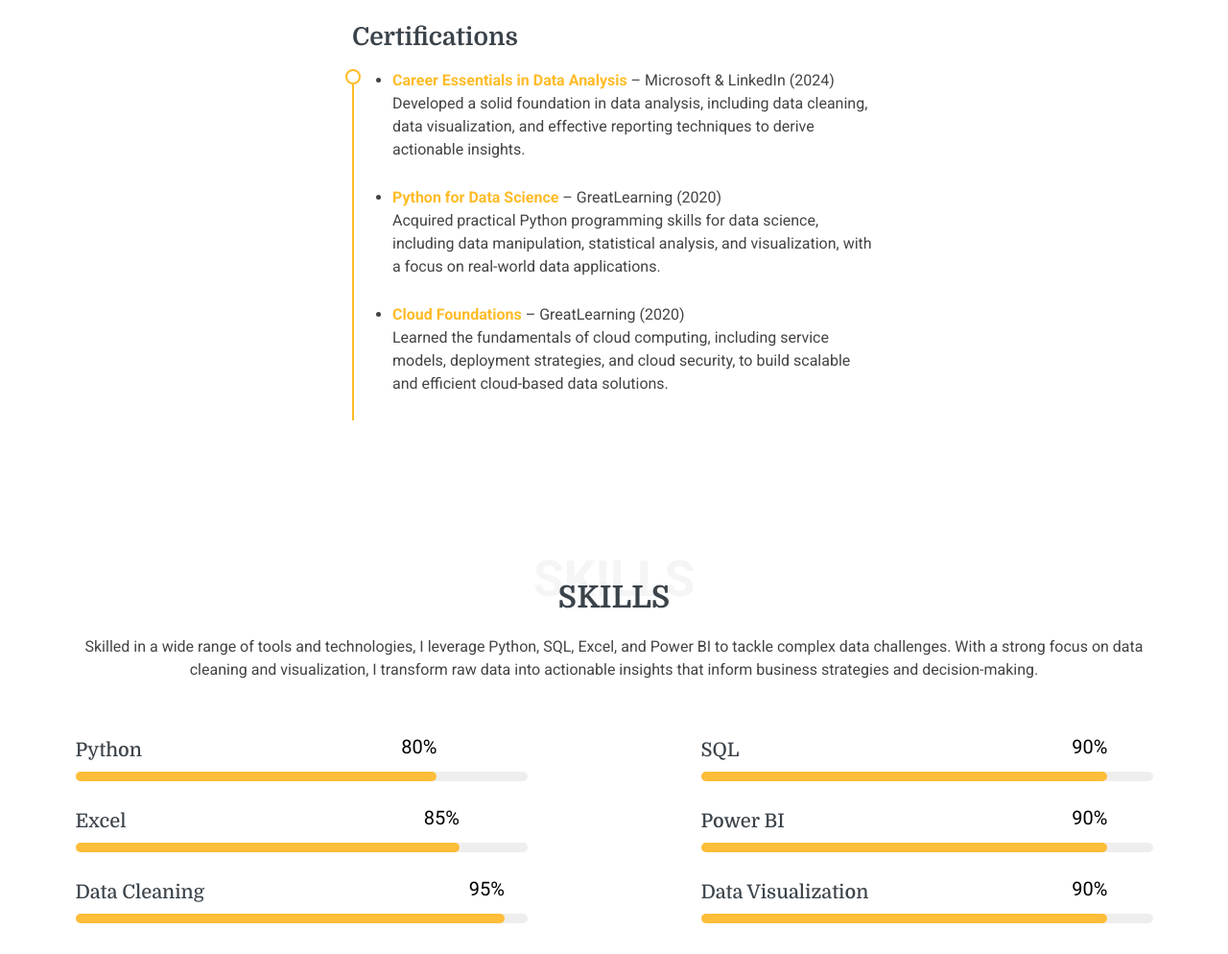
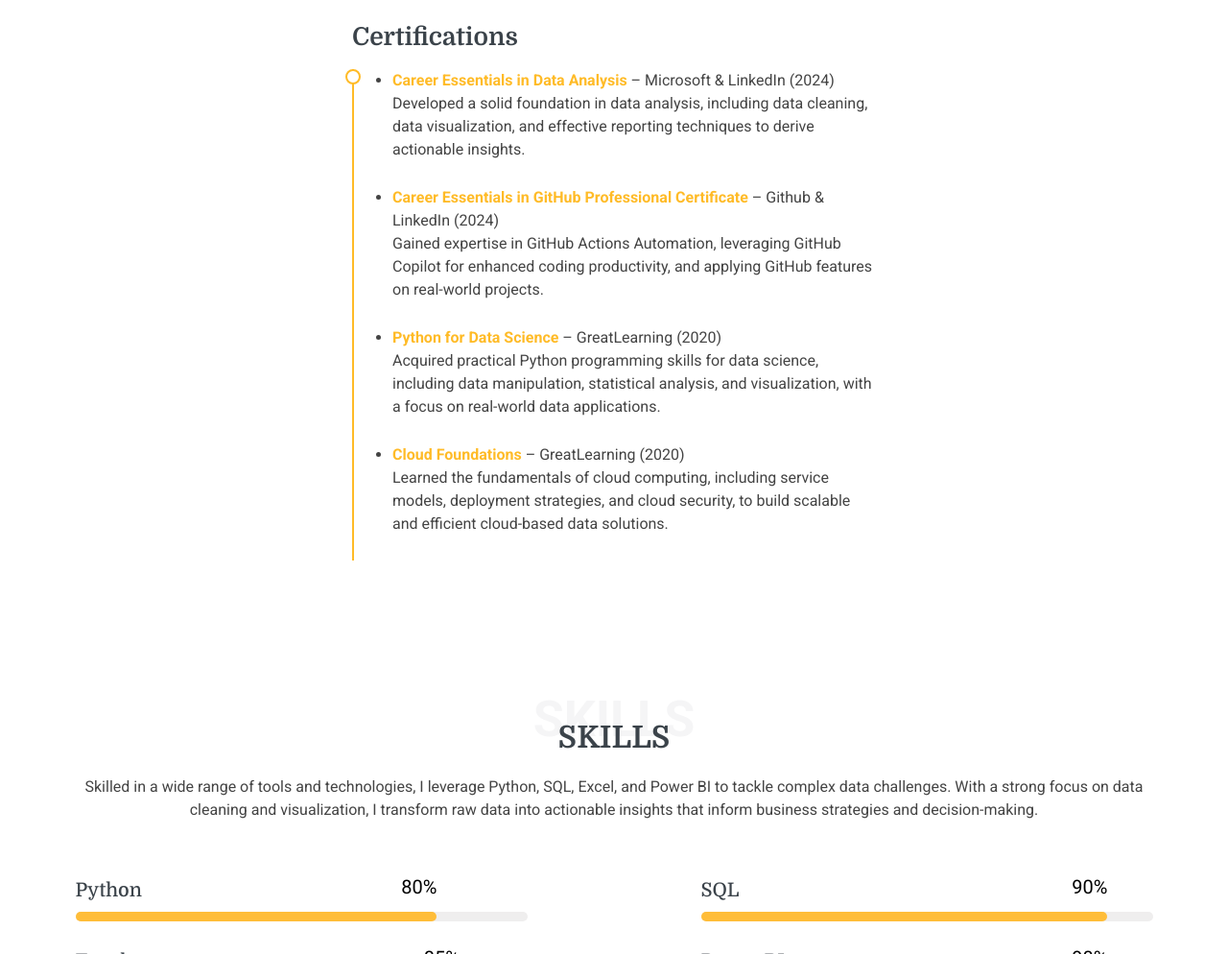
Before and after one commit to AkshayVarma99/Akshay-s-Portfolio, a plain HTML site: page index.html in a window 1280 px wide. Shown: the part 2937-3931 px from the top of the page at 96% size. Drawn offline with Linux system fonts and the light colour scheme.

Commit message:
Added one more certification
Committed new certification

```diff
--- a/index.html
+++ b/index.html
@@ -234,6 +234,12 @@ With a Master’s in Data Science and Analytics, I am proficient in Python, SQL,
                                            target="_blank">Career Essentials in Data Analysis</a></strong> – Microsoft & LinkedIn (2024)
                                 <p>Developed a solid foundation in data analysis, including data cleaning,
                                     data visualization, and effective reporting techniques to derive actionable insights.</p>
+                            </li>
+                            <li>
+                                <strong><a href="https://www.linkedin.com/learning/certificates/094cdc53802196ddc1f1bc1a0c0576fedcc47895c407bb6eefe6595ae7d813cc?trk=share_certificate/"
+                                           target="_blank">Career Essentials in GitHub Professional Certificate</a></strong> – Github & LinkedIn (2024)
+                                <p>Gained expertise in GitHub Actions Automation, leveraging GitHub Copilot for enhanced coding productivity,
+                                    and applying GitHub features on real-world projects.</p>
                             </li>
                             <li>
                                 <strong><a href="https://www.mygreatlearning.com/certificate/RDWFTVYA"
```
